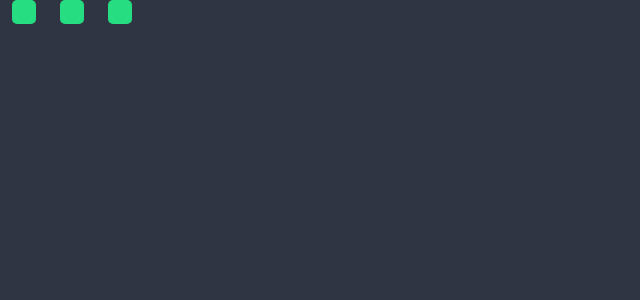
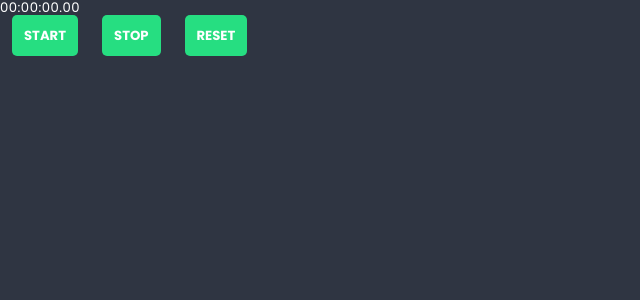
Before and after one commit to MarcinDobrzanski/stop-watch-app, a React (Create React App) app: page / in a window 1280 px wide. Shown: the top 300 px of the page, without its empty margins (0-640 px from the left). Built offline with nearby package versions, Linux system fonts and the light colour scheme.

Commit message:
Add fix component Timer and Button

```diff
--- a/src/App.js
+++ b/src/App.js
@@ -5,8 +5,6 @@ function App() {
   return (
     <Container>
       <Button />
-      <Button />
-      <Button />
     </Container>
   );
 };
--- a/src/components/Button/Button.js
+++ b/src/components/Button/Button.js
@@ -1,7 +1,45 @@
 import styles from './Button.module.scss';
+import React, { useState, useEffect } from 'react';
+import Timer from './../Timer/Timer';
 
 const Button = props => {
-  return (<button className={styles.button}>{props.children}</button>)
-}
+
+  const [timeElapsed, setTimeElapsed] = useState(0);
+  const [timerActive, setTimerActive] = useState(false);
+
+  useEffect(() => {
+    let interval = null;
+    if (timerActive) {
+      interval = setInterval(() => {
+        setTimeElapsed(timeElapsed => timeElapsed + 1);
+      }, 10);
+    } else if (!timerActive && timeElapsed !== 0) {
+      clearInterval(interval);
+    }
+    return () => clearInterval(interval);
+  }, [timerActive, timeElapsed]);
+
+  const handleStart = () => {
+    setTimerActive(true);
+  };
+
+  const handleStop = () => {
+    setTimerActive(false);
+  };
+
+  const handleReset = () => {
+    setTimerActive(false);
+    setTimeElapsed(0);
+  };
+
+  return (
+    <div>
+      <Timer timeElapsed={timeElapsed} />
+      <button className={styles.button} onClick={handleStart}>Start</button>
+      <button className={styles.button} onClick={handleStop}>Stop</button>
+      <button className={styles.button} onClick={handleReset}>Reset</button>
+    </div>
+  );
+};
 
 export default Button;
--- a/src/components/Timer/Timer.js
+++ b/src/components/Timer/Timer.js
@@ -1,26 +1,17 @@
 import styles from './Timer.module.scss'
-import React, { useState } from 'react';
 
-const Timer = () => {
-  const [currentTime, setCurrentTime] = useState(new Date());
-
-  const updateTime = () => {
-    setCurrentTime(new Date());
-  }
-
-  setInterval(updateTime, 1);
-
-  const hours = currentTime.getHours().toString().padStart(2, '0');
-  const minutes = currentTime.getMinutes().toString().padStart(2, '0');
-  const seconds = currentTime.getSeconds().toString().padStart(2, '0');
-  const milliseconds = currentTime.getMilliseconds().toString().padStart(3, '0');
+const Timer = ({ timeElapsed }) => {
+  const hours = Math.floor((timeElapsed / (1000 * 60 * 60)) % 24).toString().padStart(2, '0');
+  const minutes = Math.floor((timeElapsed / (1000 * 60)) % 60).toString().padStart(2, '0');
+  const seconds = Math.floor((timeElapsed / 1000) % 60).toString().padStart(2, '0');
+  const milliseconds = Math.floor(timeElapsed % 1000 / 10).toString().padStart(2, '0');
   const timeString = `${hours}:${minutes}:${seconds}.${milliseconds}`;
 
   return (
-    <div className={styles.watch}>
+    <div className={styles.timer}>
       {timeString}
     </div>
   );
-}
+};
 
 export default Timer;
```
